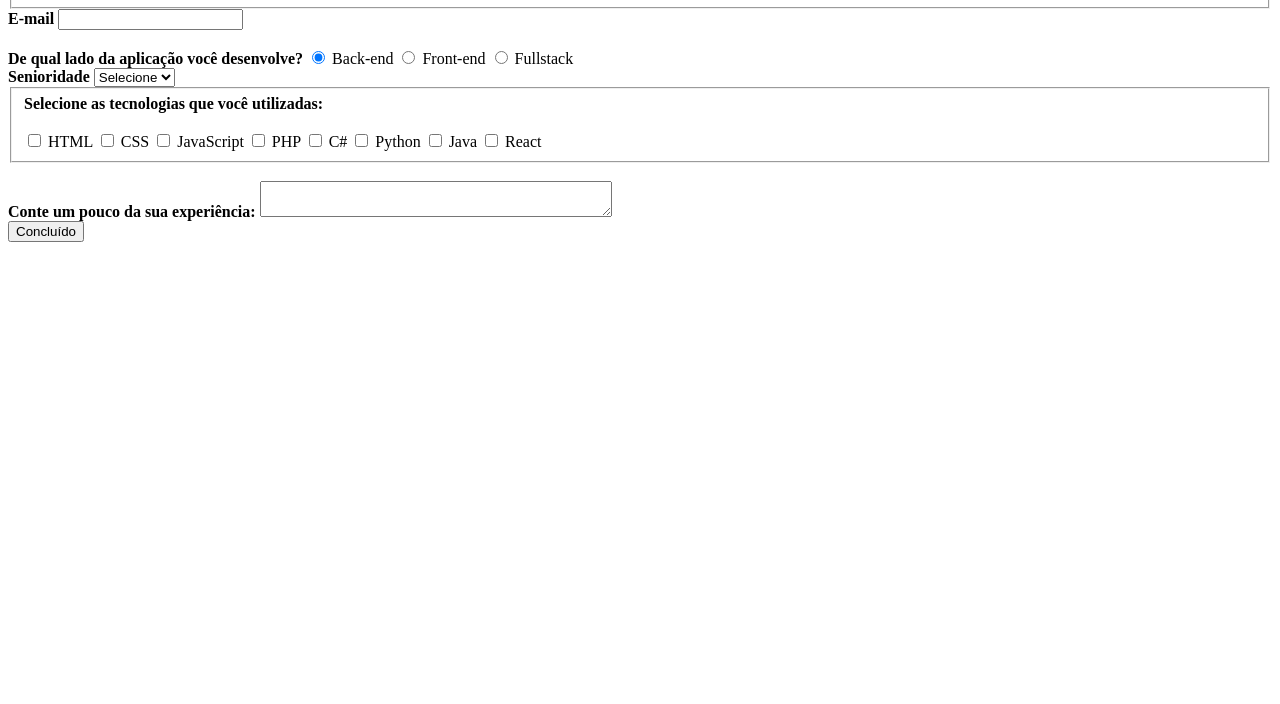
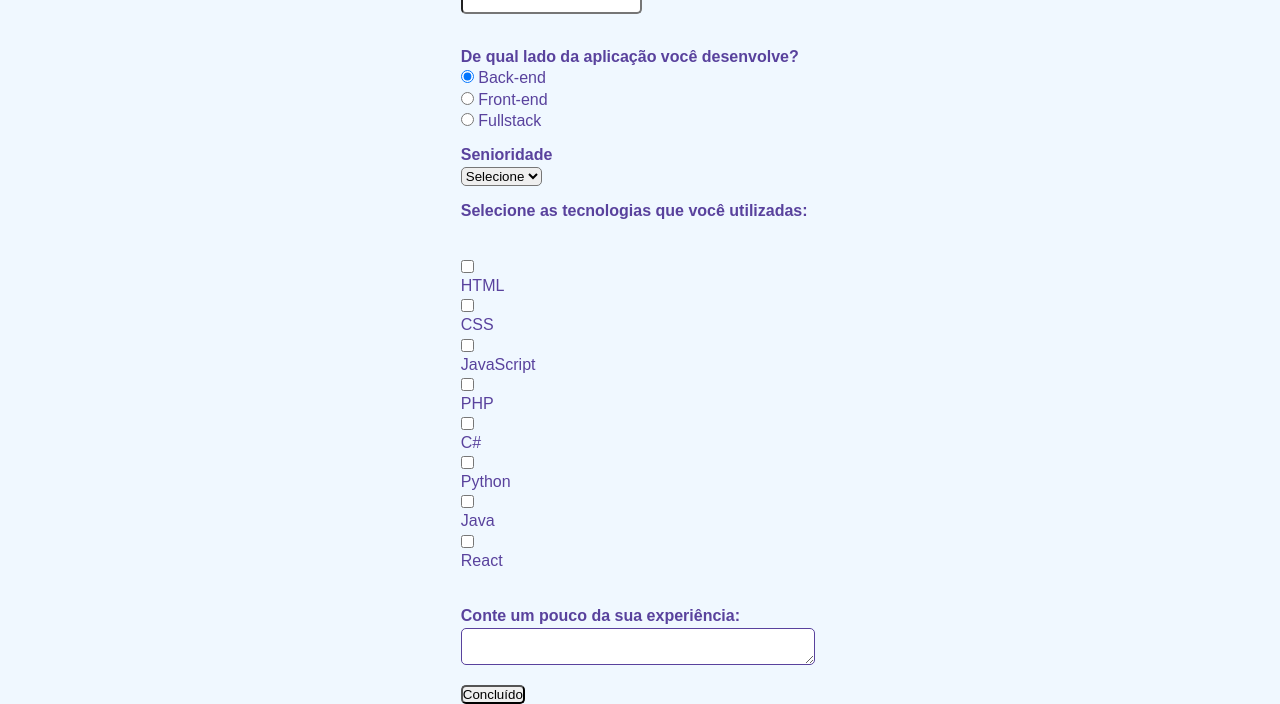
Before and after one commit to geyzaa/projeto-formulario, a plain HTML site: page index.html in a window 1280 px wide. Shown: the part 184-888 px from the top of the page. Before the commit the page ends 800 px from the top, so only its background shows below. Drawn offline with Linux system fonts and the light colour scheme.

Commit message:
criando css

```diff
--- a/index.html
+++ b/index.html
@@ -5,7 +5,7 @@
     <meta charset="UTF-8">
     <meta http-equiv="X-UA-Compatible" content="IE=edge">
     <meta name="viewport" content="width=device-width, initial-scale=1.0">
-    <link rel="stylesheet" type="text/css" href="style.css">
+    <link rel="stylesheet" type="text/css" href="/style.css">
     <title>Cadastro</title>
 </head>
 
--- a/style.css
+++ b/style.css
@@ -0,0 +1,55 @@
+* {
+    margin: 0;
+    padding: 0;
+}
+
+#titulo {
+    font-family: sans-serif;
+    color: #380861;
+    margin-left: 7%;
+}
+
+#subtitulo {
+    font-family: sans-serif;
+    color: #380861;
+    margin-left: 10%;
+}
+
+fieldset {
+    border: 0;
+}
+
+body {
+    background-color: #F0F8FF;
+    font-family: sans-serif;
+    font-size: 1em;
+    color: #59429d;
+    margin-left: 36%;
+    margin-top: 2%;
+    justify-content: center;
+}
+
+input, select, textarea, button {
+    border-radius: 5px;
+}
+
+.campo {
+    margin-bottom: 1em;
+}
+
+.campo label {
+margin-bottom: 0.2em;
+color: #59429d;
+display: block;
+}
+
+fieldset.grupo .campo {
+    float: left;
+    margin-right: 1em;
+}
+
+.campo input[type="text"], .campo input[type="email"] .campo select, .campo textarea {
+    padding: 0.2em;
+    border: 1px solid #59429d;
+    box-shadow: 2px;
+}
```
